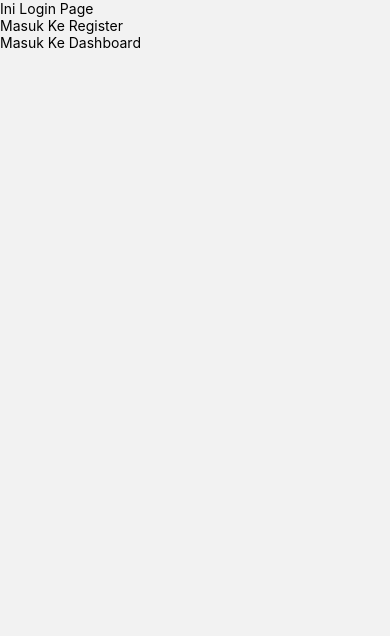
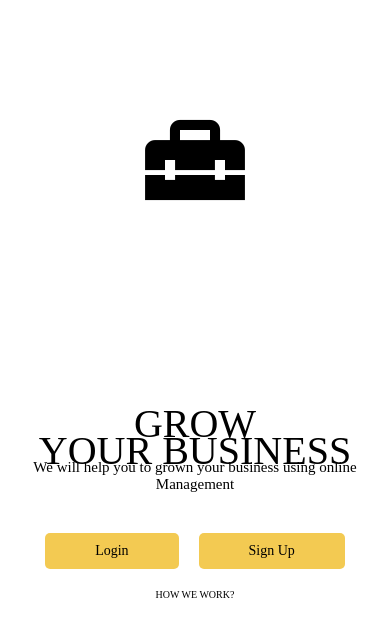
Before and after one commit to MobileUAS/storex_fe, a React Native app: screen /LoginSignup in a window 390 px wide. Shown: the top 636 px of the page. Built offline with nearby package versions, Linux system fonts and the light colour scheme.

Commit message:
penambahan screen pilihan, font poppins

```diff
--- /dev/null
+++ b/react-native.config.js
@@ -0,0 +1,3 @@
+module.exports = {
+    assets: ['./assets/fonts']
+};
--- a/src/navigation/AppNavigator.js
+++ b/src/navigation/AppNavigator.js
@@ -8,6 +8,7 @@ import Product from '../screens/content/Product';
 import Supplier from '../screens/content/Supplier';
 import Distributor from '../screens/content/Distributor';
 import Reports from '../screens/content/Reports';
+import LoginSignup from '../screens/auth/LoginSignup';
 
 const Stack = createStackNavigator();
 
@@ -17,6 +18,7 @@ const AppNavigator = () => {
       initialRouteName="SplashScreen"
       screenOptions={{headerShown: false}}>
       <Stack.Screen name="SplashScreen" component={SplashScreen} />
+      <Stack.Screen name="LoginSignup" component={LoginSignup} />
       <Stack.Screen name="Login" component={Login} />
       <Stack.Screen name="Register" component={Register} />
       <Stack.Screen name="Dashboard" component={Dashboard} />
--- a/src/screens/auth/Login.js
+++ b/src/screens/auth/Login.js
@@ -1,5 +1,6 @@
 import React, {Component} from 'react';
 import {View, Text, TouchableOpacity} from 'react-native';
+import Icon2 from 'react-native-vector-icons/MaterialIcons'
 
 class Login extends Component {
   constructor(props) {
@@ -11,7 +12,30 @@ class Login extends Component {
     const {navigation} = this.props;
 
     return (
-      <View>
+      <View style={{
+        flex: 1,
+        backgroundColor: 'rgba(246, 233, 178, 0.5)'
+      }}>
+      <View style={{
+        height:80
+      }}/>
+      <Icon2
+          style={{ textAlign: "center" }}
+          name="home-repair-service"
+          size={50}
+          color="black"
+        />
+        <Text
+          style={{
+            color: "black",
+            fontSize: 30,
+            fontWeight: "bold",
+            textAlign: "center",
+          }}
+        >
+          STOREX
+        </Text>
+
         <Text>Ini Login Page</Text>
 
         <TouchableOpacity onPress={() => navigation.navigate('Register')}>
--- /dev/null
+++ b/src/screens/auth/LoginSignup.js
@@ -0,0 +1,76 @@
+import React, { Component } from 'react';
+import { View, Text, Pressable, StyleSheet } from 'react-native';
+import { SafeAreaView } from 'react-native-safe-area-context';
+import Icon2 from 'react-native-vector-icons/MaterialIcons';
+
+class LoginSignup extends Component {
+  constructor(props) {
+    super(props);
+    this.state = {};
+  }
+
+  render() {
+    const { navigation } = this.props;
+
+    return (
+      <View style={{ flex: 1, backgroundColor: 'white' }}>
+        <SafeAreaView>
+          <View style={{ height: 100 }} />
+          <Icon2
+            style={{ textAlign: 'center' }}
+            name="home-repair-service"
+            size={120}
+            color="black"
+          />
+          <View style={{ height: 180 }} />
+          <Text style={{ color: 'black', fontSize: 40, textAlign: 'center', fontFamily: 'Poppins-Bold' }}>
+            GROW
+          </Text>
+          <Text style={{ marginTop: -20, color: 'black', fontSize: 40, textAlign: 'center', fontFamily: 'Poppins-Bold' }}>
+            YOUR BUSINESS
+          </Text>
+          <Text style={{ marginTop:-15,color: 'black', fontSize: 15, textAlign: 'center', fontFamily: 'Poppins-Regulr' }}>
+            We will help you to grown your business using online Management
+          </Text>
+
+          <View style={{ height: 40 }} />
+          <View style={styles.buttonContainer}>
+            <Pressable style={styles.button} onPress={() => navigation.navigate('Login')}>
+              <Text style={{ color: 'black', fontFamily: 'Poppins-Bold' }}>
+                Login
+              </Text>
+            </Pressable>
+            <Pressable style={styles.button} onPress={() => navigation.navigate('Register')}>
+              <Text style={{ color: 'black', fontFamily: 'Poppins-Bold' }}>
+                Sign Up
+              </Text>
+            </Pressable>
+          </View>
+          <Text style={{color:'black', marginTop:20, textAlign:'center', fontSize:10, fontFamily:'Poppins-Bold'}}>
+            HOW WE WORK?
+          </Text>
+        </SafeAreaView>
+      </View>
+    );
+  }
+}
+
+const styles = StyleSheet.create({
+  buttonContainer: {
+    flexDirection: 'row',
+    justifyContent: 'center',
+    alignItems: 'center',
+    marginHorizontal: 20,
+  },
+  button: {
+    backgroundColor: '#F3CA52',
+    paddingVertical: 10,
+    paddingHorizontal: 20,
+    borderRadius: 5,
+    marginHorizontal: 10,
+    paddingHorizontal:50,
+
+  },
+});
+
+export default LoginSignup;
--- a/src/screens/splash/SplashScreen.js
+++ b/src/screens/splash/SplashScreen.js
@@ -12,7 +12,7 @@ class SplashScreen extends Component {
   }
   componentDidMount() {
     setTimeout(() => {
-      this.props.navigation.dispatch(StackActions.replace('Login'));
+      this.props.navigation.dispatch(StackActions.replace('LoginSignup'));
     }, 2000);
   }
   render() {
```
Also changed, not shown: assets/fonts/Poppins-Bold.ttf (added), assets/fonts/Poppins-Regular.ttf (added), 7 other files (tests, documents, lock files or other folders).
